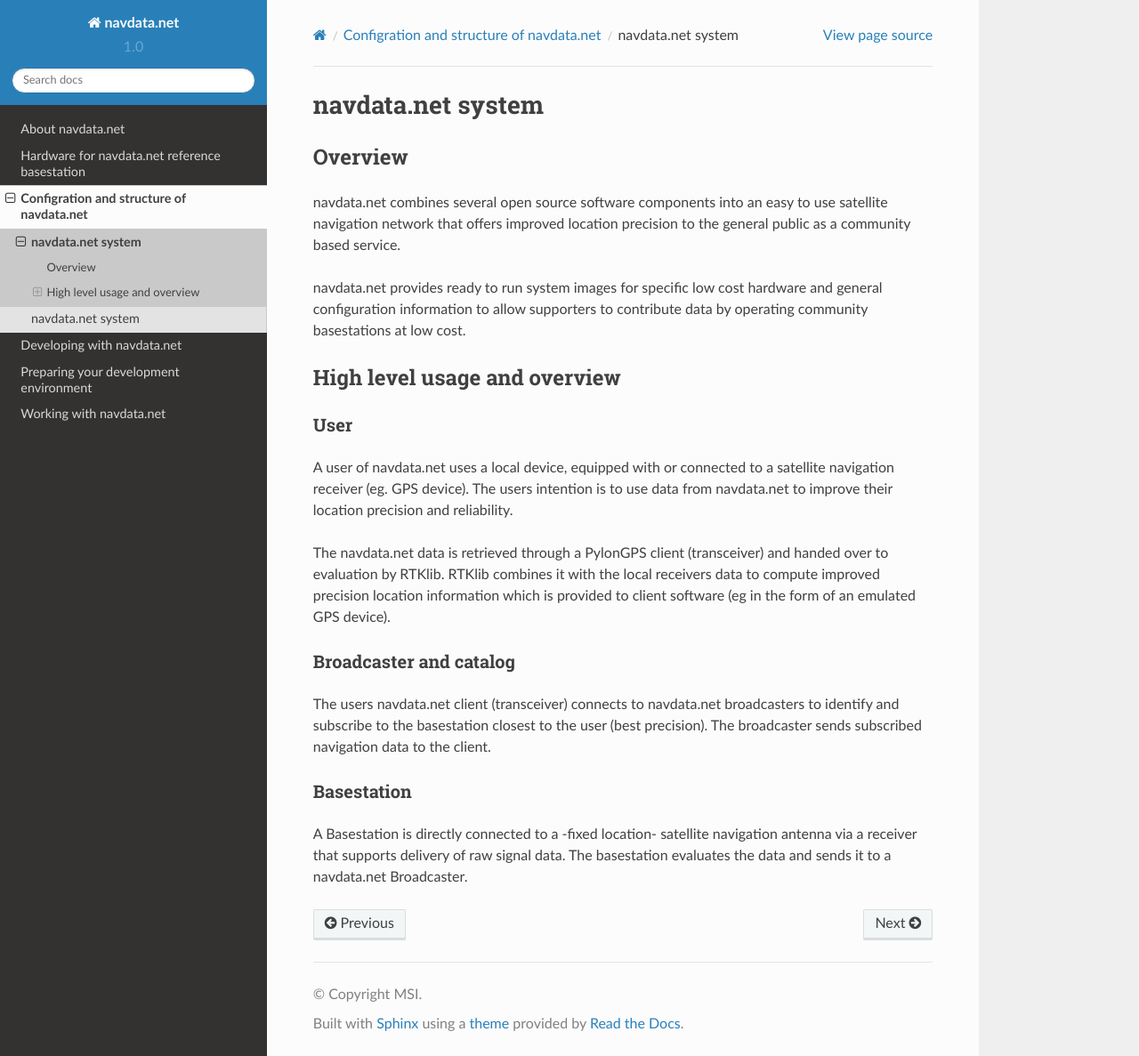
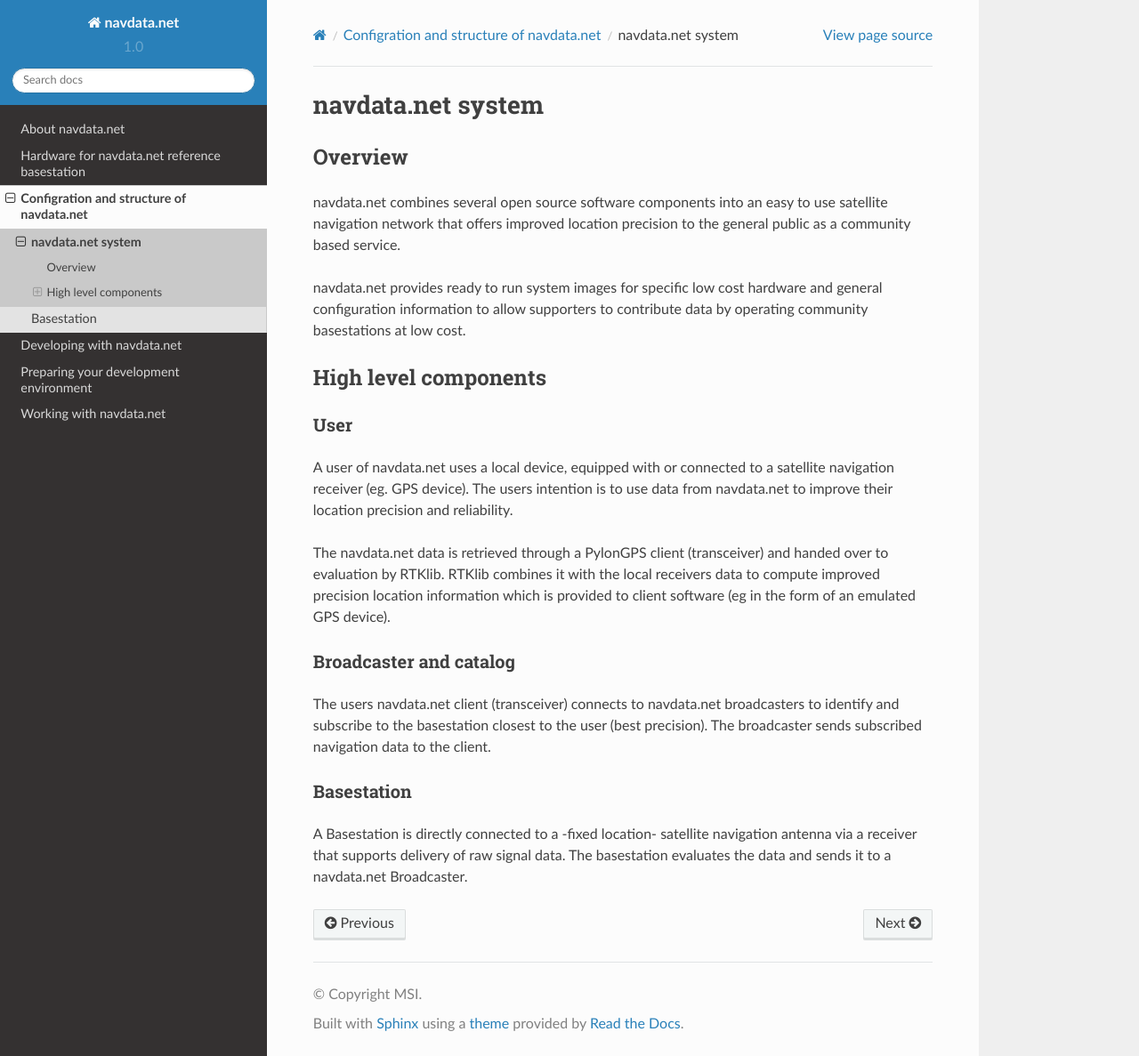
Before and after one commit to navdata-net/documentation, a Sphinx documentation site: the page built from source/configuration/services.rst, in a window 1280 px wide and 1187 px high. Shown: the whole window at 89% size. Built offline with Sphinx 7.4.7 and the Read the Docs theme 2.0.0, drawn with Linux system fonts in a browser that asks for light colours.

Commit message:
Header fixes

```diff
--- a/source/configuration/basestation.rst
+++ b/source/configuration/basestation.rst
@@ -1,5 +1,5 @@
-navdata.net system
-==================
+Basestation
+===========
 
 Overview
 --------
--- a/source/configuration/services.rst
+++ b/source/configuration/services.rst
@@ -13,8 +13,8 @@
 operating community basestations at low cost.
 
 
-High level usage and overview
------------------------------
+High level components
+---------------------
 
 User
 """"
```
